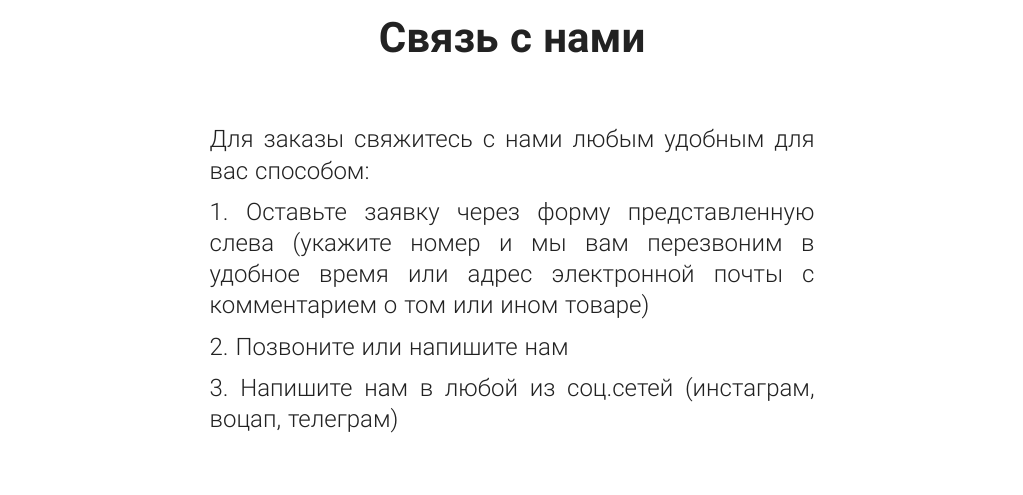
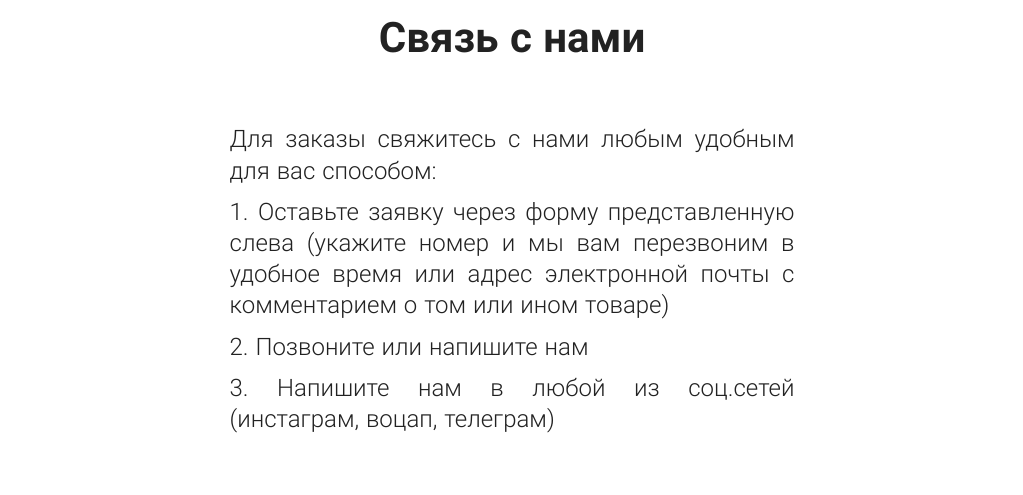
Before and after one commit to Zothe0/forest-store, a Nuxt app: page / in a window 1280 px wide. Shown: the part 4720-5215 px from the top of the page, without its empty margins (128-1151 px from the left). Built offline with nearby package versions, Linux system fonts and the light colour scheme.

Commit message:
add dist

```diff
--- a/pages/index.vue
+++ b/pages/index.vue
@@ -462,6 +462,7 @@ export default {
 		display: flex
 		justify-content: center
 	&__info
+		padding: 0 20px
 		text-align: justify
 		display: flex
 		flex-direction: column
```
Also changed, not shown: 11 other files (tests, documents, lock files or other folders).
